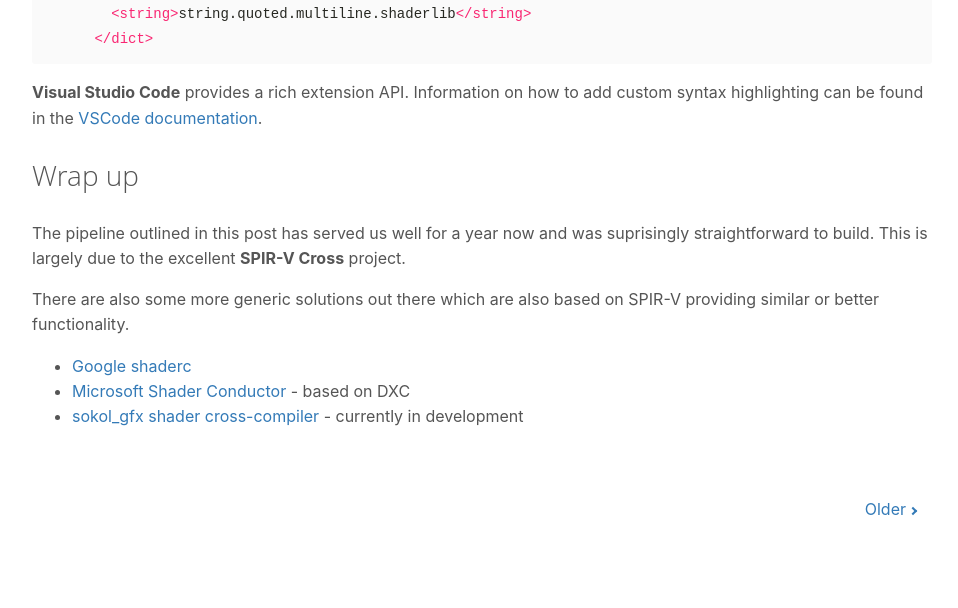
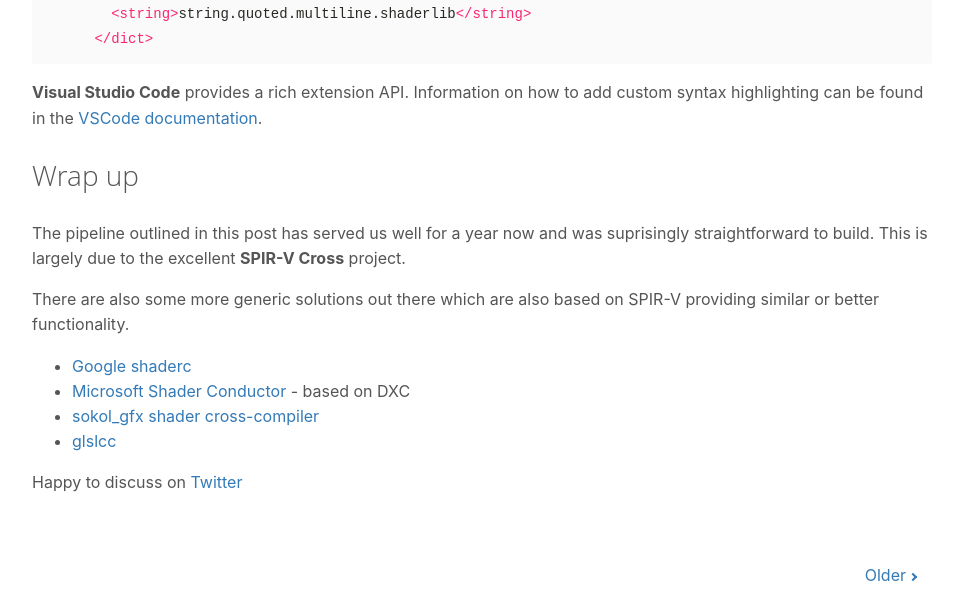
Before and after one commit to stephanheigl/stephanheigl.github.io, a plain HTML site: page posts/shader-compiler/index.html in a window 1280 px wide. Shown: the part 10450-11058 px from the top of the page, without its empty margins (158-1116 px from the left). Drawn offline with Linux system fonts and the light colour scheme; a script that the page names is missing.

Commit message:
rebuilding site Sat May 11 16:58:05 CEST 2019

```diff
--- a/posts/shader-compiler/index.html
+++ b/posts/shader-compiler/index.html
@@ -515,8 +515,11 @@ graph TD;
 <ul>
 <li><a href="https://github.com/google/shaderc">Google shaderc</a></li>
 <li><a href="https://github.com/Microsoft/ShaderConductor">Microsoft Shader Conductor</a> - based on DXC</li>
-<li><a href="https://github.com/floooh/sokol-tools">sokol_gfx shader cross-compiler</a> - currently in development</li>
+<li><a href="https://github.com/floooh/sokol-tools">sokol_gfx shader cross-compiler</a></li>
+<li><a href="https://github.com/septag/glslcc">glslcc</a></li>
 </ul>
+
+<p>Happy to discuss on <a href="https://twitter.com/stephanheigl/status/1126755480838139907">Twitter</a></p>
     </section>
     <footer>
 
```
